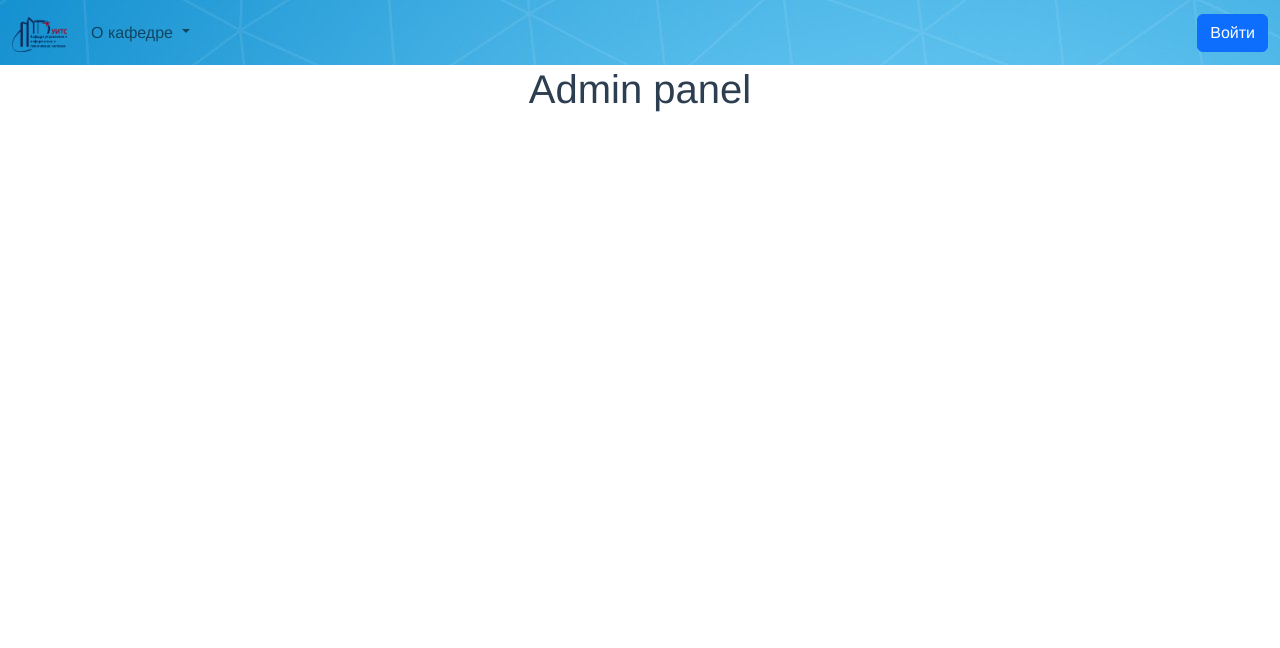
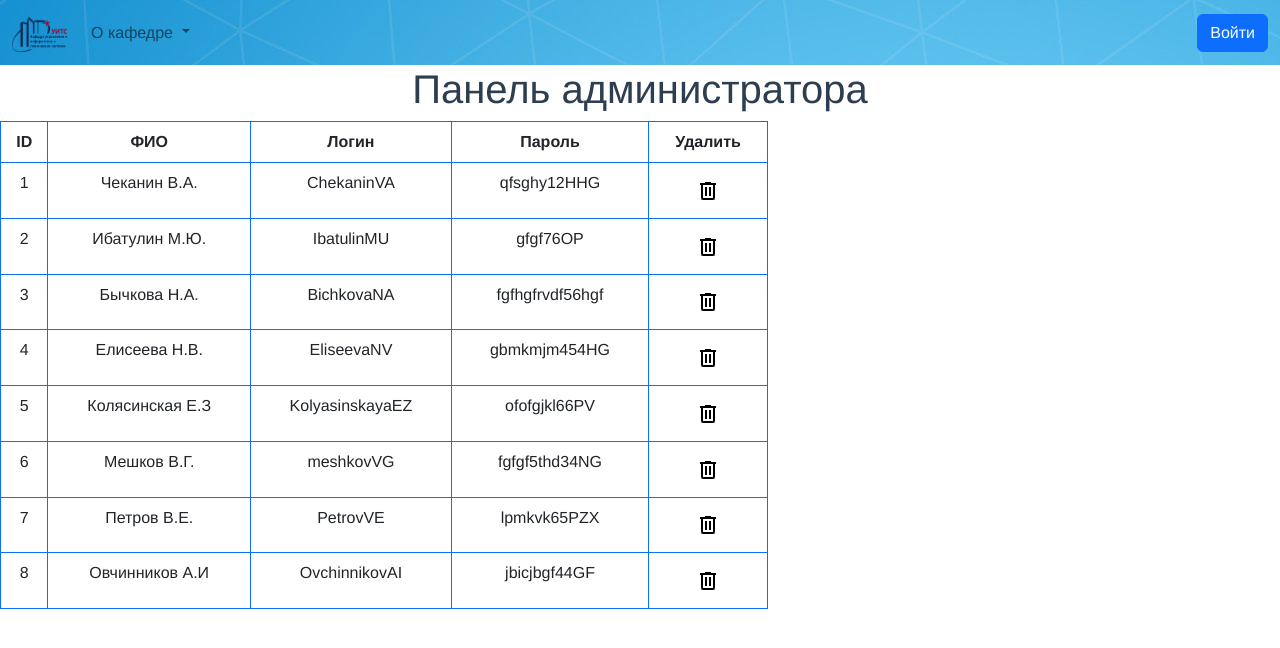
Before and after one commit to ianaomalova/frontendcorpportal, a Vue app: page /admin in a window 1280 px wide. Shown: the top 648 px of the page. Built offline with nearby package versions, Linux system fonts and the light colour scheme.

Commit message:
Сделана админка со списком пользователей и реализовано удаление пользователя

```diff
--- /dev/null
+++ b/src/components/admins/Users.vue
@@ -0,0 +1,57 @@
+<template>
+    <h1>Панель администратора</h1>
+    <div>
+        <table class="table table-bordered border-primary" style="max-width: 60%">
+            <thead>
+                <tr>
+                    <th>ID</th>
+                    <th>ФИО</th>
+                    <th>Логин</th>
+                    <th>Пароль</th>
+                    <th>Удалить</th>
+                </tr>
+            </thead>
+            <tbody>
+                <tr v-for="(user, index) in listOfUsers" :key="user.id">
+                    <td v-for="key in columns">
+                        {{user[key]}}
+                    </td>
+                    <td><button type="button" class="btn" @click="remove(index)"><img src="icons/delete_FILL0_wght400_GRAD0_opsz24.png" alt=""></button></td>
+                </tr>
+            </tbody>
+        </table>
+    </div>
+</template>
+
+<script>
+    export default {
+        data() {
+            return {
+                listOfUsers: [
+                    { id: '1', name: 'Чеканин В.А.', login: 'ChekaninVA', password: 'qfsghy12HHG' },
+                    { id: '2', name: 'Ибатулин М.Ю.', login: 'IbatulinMU', password: 'gfgf76OP' },
+                    { id: '3', name: 'Бычкова Н.А.', login: 'BichkovaNA', password: 'fgfhgfrvdf56hgf' },
+                    { id: '4', name: 'Елисеева Н.В.', login: 'EliseevaNV', password: 'gbmkmjm454HG' },
+                    { id: '5', name: 'Колясинская Е.З', login: 'KolyasinskayaEZ', password: 'ofofgjkl66PV' },
+                    { id: '6', name: 'Мешков В.Г.', login: 'meshkovVG', password: 'fgfgf5thd34NG' },
+                    { id: '7', name: 'Петров В.Е.', login: 'PetrovVE', password: 'lpmkvk65PZX' },
+                    { id: '8', name: 'Овчинников А.И', login: 'OvchinnikovAI', password: 'jbicjbgf44GF' },
+
+
+                ],
+                columns : ['id', 'name', 'login', 'password'],
+
+            }
+        },
+        methods: {
+            remove(index) {
+                this.listOfUsers.splice(index, 1);
+            }
+        }
+
+    }
+</script>
+
+<style scoped>
+
+</style>
--- a/src/views/Admin.vue
+++ b/src/views/Admin.vue
@@ -1,11 +1,13 @@
 <template>
-    <div>
-        <h1>Admin panel</h1>
-    </div>
+    <Users></Users>
 </template>
 
 <script>
+    import Users from "@/components/admins/Users";
 export default {
+    components: {
+        Users
+    }
 
 }
 </script>
```
